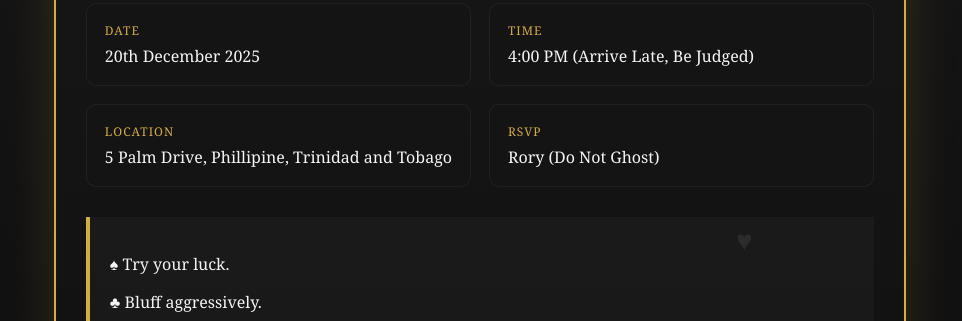
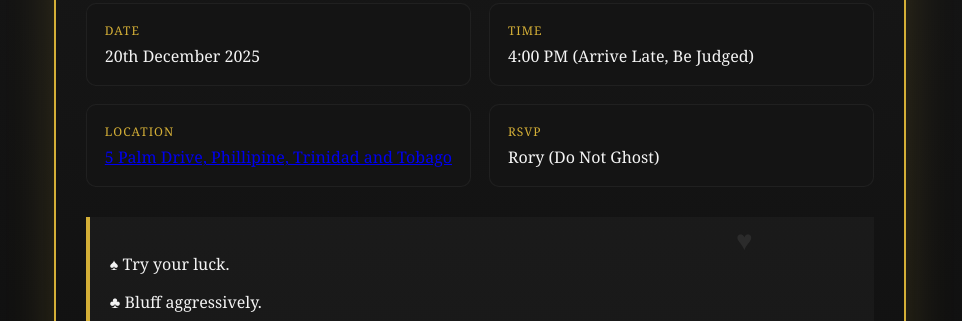
Before and after one commit to RoryR99/FackinBeverage, a plain HTML site: page index.html in a window 1280 px wide. Shown: the part 479-800 px from the top of the page, without its empty margins (160-1122 px from the left). Drawn offline with Linux system fonts and the light colour scheme.

Commit message:
Make location a clickable link in details section
Updated location to include a clickable link.

```diff
--- a/index.html
+++ b/index.html
@@ -241,7 +241,12 @@ footer {
 <div class="details">
     <div class="detail-box"><span>DATE</span>20th December 2025</div>
     <div class="detail-box"><span>TIME</span>4:00 PM (Arrive Late, Be Judged)</div>
-    <div class="detail-box"><span>LOCATION</span>5 Palm Drive, Phillipine, Trinidad and Tobago</div>
+    <div class="detail-box">
+      <span>LOCATION</span>
+          <a href="https://maps.app.goo.gl/1yHrKAo5juHTHNJn6" target="_blank" rel="noopener noreferrer">
+            5 Palm Drive, Phillipine, Trinidad and Tobago
+          </a>
+    </div>
     <div class="detail-box"><span>RSVP</span>Rory (Do Not Ghost)</div>
 </div>
 
```
